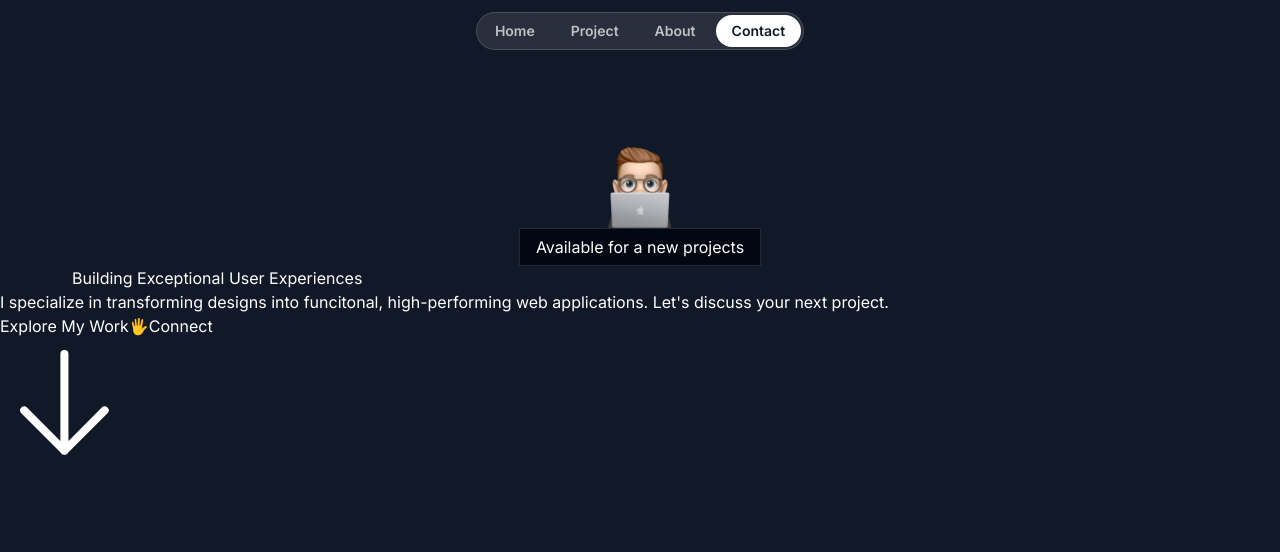
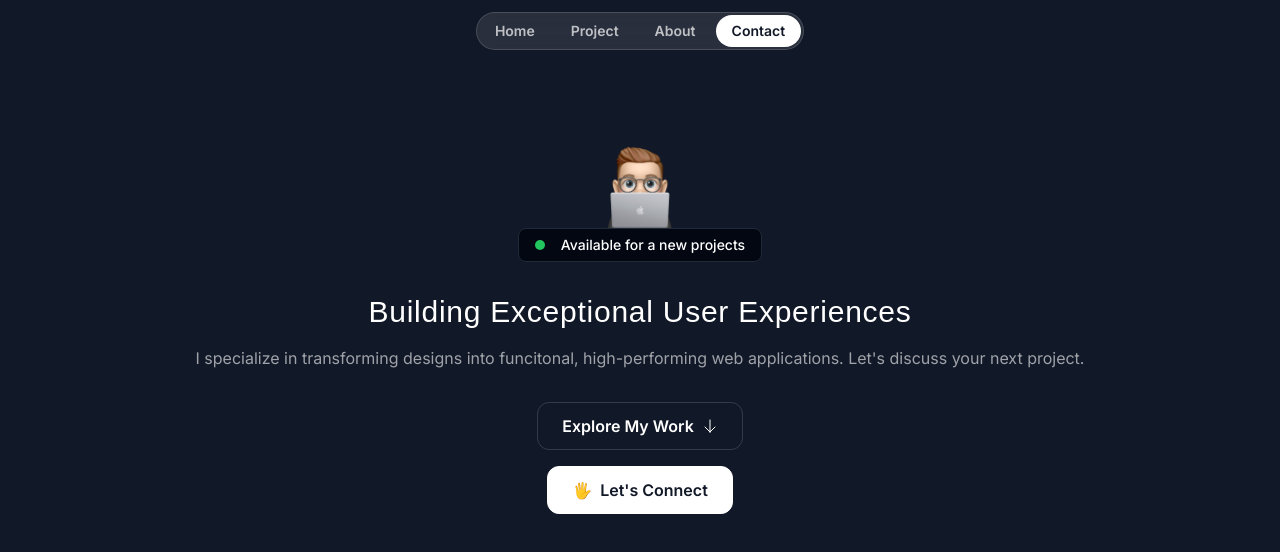
Before and after one commit to Jisap/Next14-portfolio-2, a Next.js app: page / in a window 1280 px wide. Shown: the top 552 px of the page. Built offline with nearby package versions, Linux system fonts and the light colour scheme; a web font is replaced by a local one.

Commit message:
HeroSection

```diff
--- a/src/sections/Hero.tsx
+++ b/src/sections/Hero.tsx
@@ -12,27 +12,26 @@ export const HeroSection = () => {
             alt="Person peeking from behind laptop"
             className='size-[100px]'
           />
-          <div className='bg-gray-950 border border-gray-800 px-4 py-1.5 inline-flex'>
-            <div></div>
-            <div>Available for a new projects</div>
+          <div className='bg-gray-950 border border-gray-800 px-4 py-1.5 inline-flex items-center gap-4 rounded-lg'>
+            <div className='bg-green-500 size-2.5 rounded-full'></div>
+            <div className='text-sm font-medium'>Available for a new projects</div>
           </div>
         </div>
-      <h1>Building Exceptional User Experiences</h1>
+      <h1 className='font-serif text-3xl text-center mt-8 tracking-wide'>Building Exceptional User Experiences</h1>
       </div>
 
-
-      <p>
+      <p className='mt-4 text-center text-white/60'>
         I specialize in transforming designs into funcitonal, high-performing web applications. Let's discuss your next project.
       </p>
 
-      <div>
-        <button>
-          <span>Explore My Work</span>
-          <ArrowDown />
+      <div className='flex flex-col items-center mt-8 gap-4'>
+        <button className='inline-flex items-center gap-2 border border-white/15 px-6 h-12 rounded-xl'>
+          <span className='font-semibold'>Explore My Work</span>
+          <ArrowDown className='size-4'/>
         </button>
-        <button>
-          <span>🖐</span>
-          Connect
+        <button className='inline-flex items-center gap-2 border border-white bg-white text-gray-900 h-12 px-6 rounded-xl'>
+          <span className=''>🖐</span>
+          <span className='font-semibold'>Let's Connect</span>
         </button>
       </div>
     </div>
```
